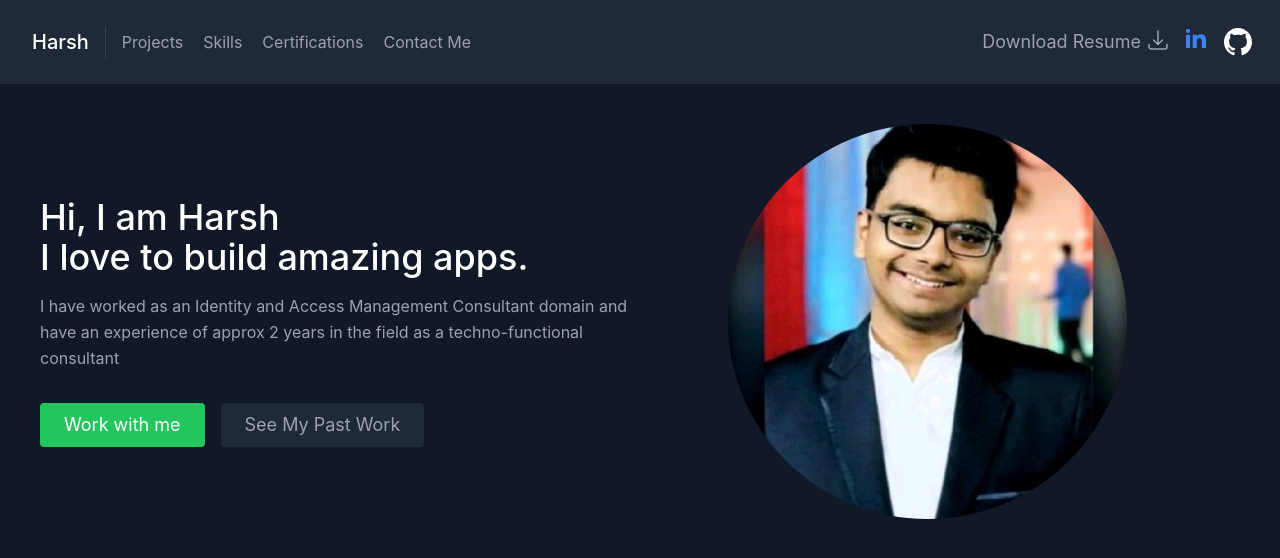
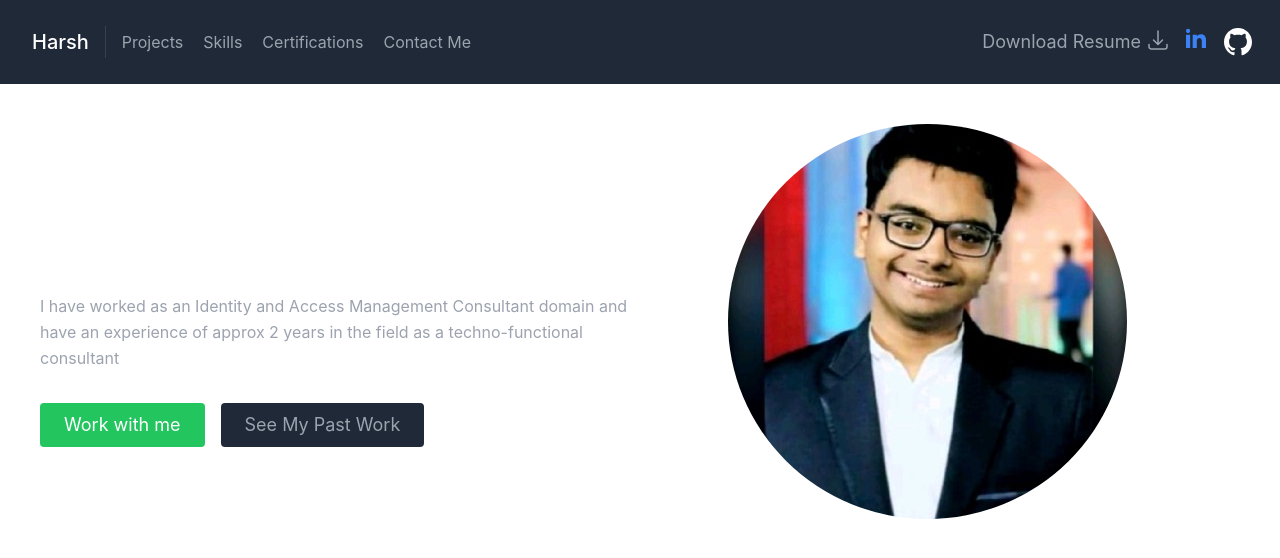
Before and after one commit to harsh3698/portfolioApp, a React (Create React App) app: page / in a window 1280 px wide. Shown: the top 558 px of the page. Built offline with nearby package versions, Linux system fonts and the light colour scheme.

Commit message:
Update App.js

```diff
--- a/src/App.js
+++ b/src/App.js
@@ -11,7 +11,7 @@
 
 function App() {
   return (
-    <main className="text-gray-400 bg-gray-900 body-font">
+    <main className="text-gray-400 body-font">
       {/* <Navbar />
       <About />
       <Projects />
```
